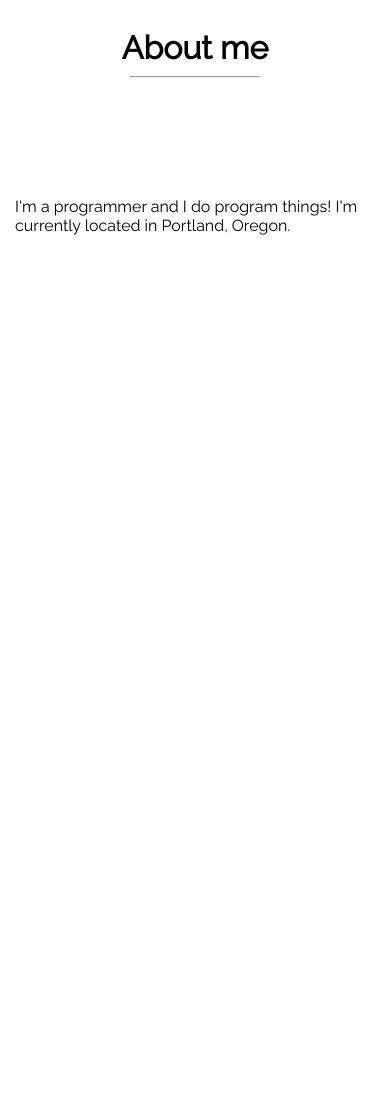
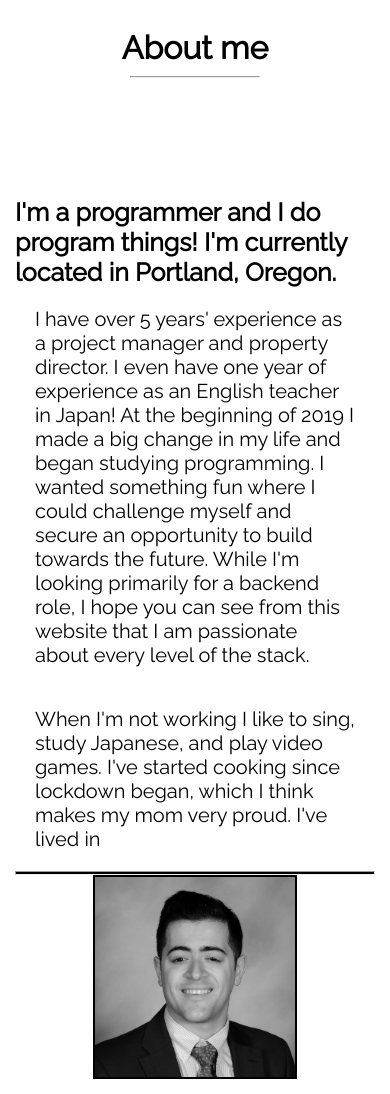
Before and after one commit to mrdlesniak/mrdlesniak.github.io, a Django app: page / in a window 390 px wide. Shown: the part 347-1441 px from the top of the page. Before the commit the page ends 582 px from the top, so only its background shows below. Run offline with Django 3.2, Linux system fonts and the light colour scheme; some web fonts are replaced.

Commit message:
populates about page. Formats for mobile and desktop. Includes picture of me.

```diff
--- a/portfolio/static/portfolio/style.css
+++ b/portfolio/static/portfolio/style.css
@@ -110,7 +110,33 @@ body{
     margin: 10px auto 100px auto;
 }
 
+/* about page */
+h3{
+    font-size: 25px;
+}
 
+.about{
+    font-size: 20px;
+    display: flex;
+    flex-direction: column;
+    align-items: center;
+}
+
+.about_text{
+    padding: 20px;
+}
+
+#below_text{
+    color: black;
+    background: black;
+    height: 2px;
+}
+
+#dylan_pic{
+    width: 200px;
+    justify-self: center;
+    border: 2px solid black;
+}
 
 /* projects page */
 .project_box{
@@ -170,6 +196,8 @@ body{
     font-family: 'Dorsa', sans-serif;
     color: black;
     cursor: pointer;
+    font-weight: normal;
+    font-size: 50px;
 }
 
 /* modal */
@@ -280,5 +308,20 @@ body{
         width: 33%;
         padding: 65px;
     }
-    #dl{font-size: 50px;}
+    .about{
+        flex-direction: row;
+        padding: 60px;
+    }
+    #dylan_pic{
+        width: 400px;
+        display: block;
+        margin-left: auto;
+        margin-right: auto;
+        justify-self: center;
+    }
+    #below_text{
+        margin-top: 20px;
+        margin-left: 150px;
+        margin-right: 150px;
+    }
 }
--- a/portfolio/templates/portfolio/index.html
+++ b/portfolio/templates/portfolio/index.html
@@ -1,5 +1,6 @@
 {% extends 'portfolio/base.html' %}
 {% block content %}
+{% load static %}
 <div class="content">
     <div class="flexboxes">
         <h1>About me</h1>
@@ -8,9 +9,22 @@
     <br>
 
     <div class="flexboxes">
-        <p>I'm a programmer and I do program things! I'm currently located in Portland, Oregon.</p>
+        <h3>I'm a programmer and I do program things! I'm currently located in Portland, Oregon.</h3>
+    </div>
+    <div class="about">
+        <div class="text">
+            <p class="about_text">
+                I have over 5 years' experience as a project manager and property director. I even have one year of experience as an English teacher in Japan!
+                At the beginning of 2019 I made a big change in my life and began studying programming. I wanted something fun where I could challenge myself and secure an opportunity to build towards the future. While I'm looking primarily for a backend role, I hope you can see from this website that I am passionate about every level of the stack.
+            </p>
+
+            <p class="about_text">
+                When I'm not working I like to sing, study Japanese, and play video games. I've started cooking since lockdown began, which I think makes my mom very proud. I've lived in
+            </p>
+            <hr id="below_text">
+        </div>
+        <img id="dylan_pic" src="{% static 'portfolio/pictures/dylan_calray_bandw.jpg' %}" type="image/png">
+
     </div>
 </div>
-
-
 {% endblock %}
--- a/portfolio/templates/portfolio/projects.html
+++ b/portfolio/templates/portfolio/projects.html
@@ -30,7 +30,7 @@
 
         <div class="project_area">
             <div class="project">
-                <a id="dl" v-on:click="resetToProject">DylanLesniak.com</a>
+               <h2> <a id="dl" v-on:click="resetToProject">DylanLesniak.com</a> </h2>
                 <p>My personal portfolio site.</p>
                 <br>
                 <p><i> Python, Django, SQLite, Vue.js, HTML, CSS, AWS Ec2, Nginx, Docker</i></p>
```
Also changed, not shown: portfolio/static/portfolio/pictures/dylan_calray_bandw.jpg (added).
